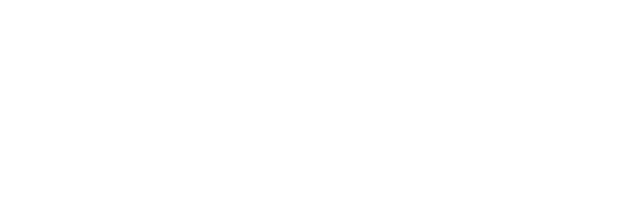
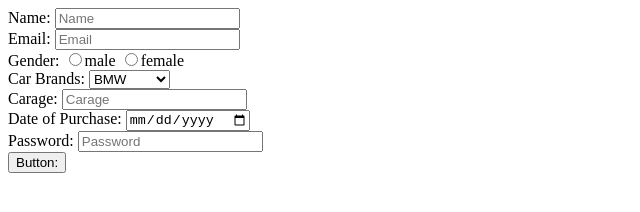
Before and after one commit to acciojob/car-insurance-form-Dnyanesh9881, a website: page main.html in a window 1280 px wide. Shown: the whole page, without its empty margins (0-640 px from the left). Drawn offline with Linux system fonts and the light colour scheme.

Commit message:
created a submission

```diff
--- a/main.html
+++ b/main.html
@@ -7,6 +7,35 @@
 </head>
 
 <body>
+	<form method="post">
+	    <label for="name">Name:</label>
+		<input type="text" required id="name" placeholder="Name">
+		<br>
+		<label for="email">Email:</label>
+		<input type="email" required id="email" placeholder="Email">
+		<br>
+		<label >Gender:</label>
+		<input type="radio" required  name="gender">male
+		<input type="radio" required  name="gender">female
+		<br>
+		<label for="cars">Car Brands:</label>
+		<select id="cars">
+			<option>BMW</option>
+			<option>Audi</option>
+			<option>Mercedez</option>
+		</select>
+		<br>
+		<label for="carage">Carage:</label>
+		<input type="number" required id="carage" placeholder="Carage">
+		<br>
+		<label for="dop">Date of Purchase:</label>
+		<input type="date" required id="dop">
+		<br>
+		<label for="password">Password:</label>
+		<input type="password" required id="password" placeholder="Password">
+		<br>
+		<button type="submit">Button:</button>
+	</form>
 	<!-- the entire body must be written by student -->
     <script type="text/javascript" src="./script.js">
 </script>
```
